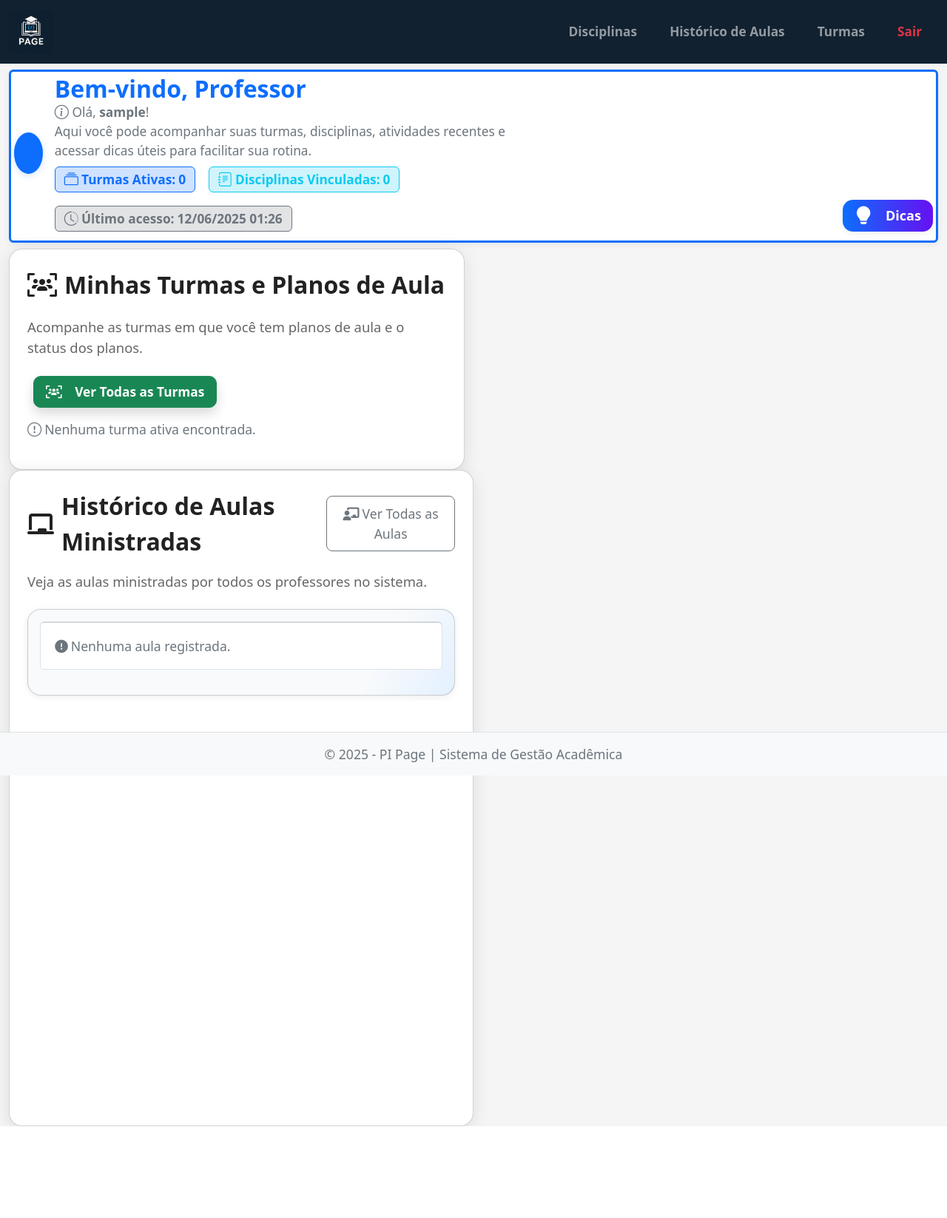
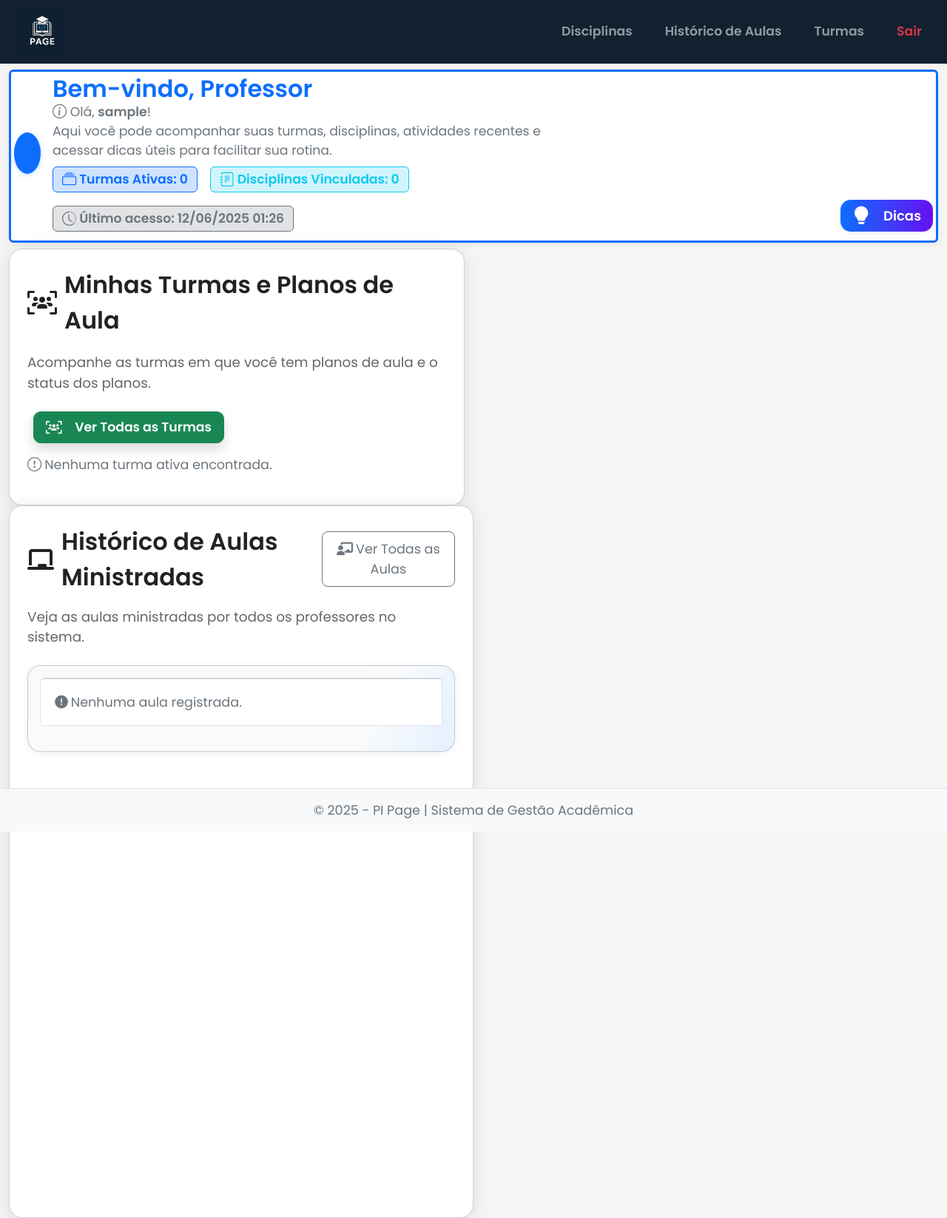
Before and after one commit to Marco-Bubola/Page--PI, a PHP site: page /views/home_professor.php in a window 1280 px wide. Shown: the whole page at 74% size. Before the commit the page ends 1522 px from the top, so only its background shows below. Run offline with PHP 8.4, Linux system fonts and the light colour scheme; a user stored in the database is signed in; data comes from the database, SQL or seed files in the repository; data that the repository does not hold is empty.

Commit message:
Modificação dos css nas páginas

```diff
--- /dev/null
+++ b/assets/css/css_base_page.css
@@ -0,0 +1,77 @@
+
+/* Fonte do Google Fonts */
+@import url('https://fonts.googleapis.com/css2?family=Poppins:wght@300;400;600&display=swap');
+
+/* Variáveis de cor */
+:root {
+  --cor-primaria: #112130;
+  --cor-secundaria: #1e3a56;
+  --cor-destaque: #2979ff;
+  --cor-clara: #f0f4f8;
+  --texto-claro: #ffffff;
+  --texto-escuro: #1c1c1c;
+}
+
+* {
+  margin: 0;
+  padding: 0;
+  box-sizing: border-box;
+  font-family: 'Poppins', sans-serif;
+}
+
+body {
+  background-color: var(--cor-clara);
+  color: var(--texto-escuro);
+  line-height: 1.6;
+}
+
+/* Container responsivo */
+.container {
+  width: 90%;
+  max-width: 1200px;
+  margin: 0 auto;
+}
+
+/* Estilo geral de botões */
+button, .btn {
+  background-color: var(--cor-destaque);
+  color: var(--texto-claro);
+  border: none;
+  padding: 10px 20px;
+  border-radius: 8px;
+  cursor: pointer;
+  transition: background-color 0.3s ease;
+}
+
+button:hover, .btn:hover {
+  background-color: #005ecb;
+}
+
+/* Navegação */
+nav {
+  background-color: var(--cor-primaria);
+  padding: 10px 0;
+}
+
+nav a {
+  color: var(--texto-claro);
+  text-decoration: none;
+  margin: 0 15px;
+  font-weight: 500;
+}
+
+/* Responsividade */
+@media (max-width: 768px) {
+  nav a {
+    display: block;
+    margin: 10px 0;
+  }
+
+  .container {
+    width: 95%;
+  }
+
+  table {
+    font-size: 14px;
+  }
+}
--- a/views/disciplinas.php
+++ b/views/disciplinas.php
@@ -97,6 +97,7 @@ if ($resTurmas && $resTurmas->num_rows > 0) {
 <head>
     <meta charset="UTF-8">
     <title>Disciplinas - PI Page</title>
+    <link rel="stylesheet" href="../assets/css/css_base_page.css">
     <link rel="icon" type="image/png" href="../assets/img/LOGO_PAGE.png">
     <link href="https://cdn.jsdelivr.net/npm/bootstrap@5.3.0/dist/css/bootstrap.min.css" rel="stylesheet">
     <link href="https://cdn.jsdelivr.net/npm/bootstrap-icons@1.11.3/font/bootstrap-icons.min.css" rel="stylesheet">
--- a/views/gerenciar_usuarios.php
+++ b/views/gerenciar_usuarios.php
@@ -247,6 +247,7 @@ $erro = isset($_GET['erro']) ? $_GET['erro'] : '';
 <head>
     <meta charset="UTF-8">
     <title>Gerenciar Usuários</title>
+    <link rel="stylesheet" href="../assets/css/css_base_page.css">
     <link href="https://cdn.jsdelivr.net/npm/bootstrap@5.3.0/dist/css/bootstrap.min.css" rel="stylesheet">
     <link rel="icon" type="image/png" href="../assets/img/LOGO_PAGE.png">
     <style>
--- a/views/historico_aulas.php
+++ b/views/historico_aulas.php
@@ -129,6 +129,7 @@ while ($row = $res_disc->fetch_assoc()) $disciplinas[] = $row['nome'];
 <head>
     <meta charset="UTF-8">
     <title>Histórico de Aulas Ministradas - PI Page</title>
+    <link rel="stylesheet" href="../assets/css/css_base_page.css">
     <link rel="icon" type="image/png" href="../assets/img/LOGO_PAGE.png">
     <link href="https://cdn.jsdelivr.net/npm/bootstrap@5.3.0/dist/css/bootstrap.min.css" rel="stylesheet">
     <link rel="stylesheet" href="https://cdnjs.cloudflare.com/ajax/libs/font-awesome/6.4.2/css/all.min.css">
--- a/views/home_coordenador.php
+++ b/views/home_coordenador.php
@@ -73,6 +73,7 @@ if ($res && $res->num_rows > 0) {
 <head>
     <meta charset="UTF-8">
     <title>Home Coordenador - PI Page</title>
+    <link rel="stylesheet" href="../assets/css/css_base_page.css">
     <link rel="icon" type="image/png" href="../assets/img/LOGO_PAGE.png">
     <link href="https://cdn.jsdelivr.net/npm/bootstrap@5.3.0/dist/css/bootstrap.min.css" rel="stylesheet">
     <style>
--- a/views/home_professor.php
+++ b/views/home_professor.php
@@ -184,6 +184,7 @@ if ($result && $result->num_rows > 0) {
 <head>
     <meta charset="UTF-8">
     <title>Home Professor - PI Page</title>
+    <link rel="stylesheet" href="../assets/css/css_base_page.css">
     <link rel="icon" type="image/png" href="../assets/img/LOGO_PAGE.png">
     <link href="https://cdn.jsdelivr.net/npm/bootstrap@5.3.0/dist/css/bootstrap.min.css" rel="stylesheet">
     <link rel="stylesheet" href="https://cdnjs.cloudflare.com/ajax/libs/font-awesome/6.4.2/css/all.min.css">
--- a/views/login.php
+++ b/views/login.php
@@ -60,6 +60,7 @@ if ($_SERVER["REQUEST_METHOD"] == "POST") {
 <head>
     <meta charset="UTF-8">
     <title>Login - Page</title>
+    <link rel="stylesheet" href="../assets/css/css_base_page.css">
     <link rel="icon" type="image/png" href="../assets/img/LOGO_PAGE.png">
     <link href="https://cdn.jsdelivr.net/npm/bootstrap@5.3.0/dist/css/bootstrap.min.css" rel="stylesheet">
     <link href="https://cdn.jsdelivr.net/npm/bootstrap-icons@1.10.5/font/bootstrap-icons.css" rel="stylesheet">
--- a/views/planos.php
+++ b/views/planos.php
@@ -128,6 +128,7 @@ if ($turma_id && !empty($planos)) {
 <head>
     <meta charset="UTF-8">
     <title>Planos de Aula - PI Page</title>
+    <link rel="stylesheet" href="../assets/css/css_base_page.css">
     <link rel="icon" type="image/png" href="../assets/img/LOGO_PAGE.png">
     <link href="https://cdn.jsdelivr.net/npm/bootstrap@5.3.0/dist/css/bootstrap.min.css" rel="stylesheet">
     <link href="https://cdn.jsdelivr.net/npm/select2@4.1.0-rc.0/dist/css/select2.min.css" rel="stylesheet" />
--- a/views/registro.php
+++ b/views/registro.php
@@ -41,6 +41,7 @@ if ($_SERVER["REQUEST_METHOD"] == "POST") {
 <head>
     <meta charset="UTF-8">
     <title>Registro - Page</title>
+    <link rel="stylesheet" href="../assets/css/css_base_page.css">
     <link rel="icon" type="image/png" href="../assets/img/LOGO_PAGE.png">
     <link href="https://cdn.jsdelivr.net/npm/bootstrap@5.3.0/dist/css/bootstrap.min.css" rel="stylesheet">
     <link href="https://cdn.jsdelivr.net/npm/bootstrap-icons@1.10.5/font/bootstrap-icons.css" rel="stylesheet">
--- a/views/registro_aulas.php
+++ b/views/registro_aulas.php
@@ -119,6 +119,7 @@ if ($turma_id && !empty($planos)) {
 <head>
     <meta charset="UTF-8">
     <title>Registro de Aulas - PI Page</title>
+    <link rel="stylesheet" href="../assets/css/css_base_page.css">
     <link rel="icon" type="image/png" href="../assets/img/LOGO_PAGE.png">
     <link href="https://cdn.jsdelivr.net/npm/bootstrap@5.3.0/dist/css/bootstrap.min.css" rel="stylesheet">
     <link rel="stylesheet" href="https://cdn.jsdelivr.net/npm/bootstrap-icons@1.10.5/font/bootstrap-icons.css">
--- a/views/turmas.php
+++ b/views/turmas.php
@@ -113,6 +113,7 @@ if ($result && $result->num_rows > 0) {
 <head>
     <meta charset="UTF-8">
     <title>Turmas - PI Page</title>
+    <link rel="stylesheet" href="../assets/css/css_base_page.css">
     <link rel="icon" type="image/png" href="../assets/img/LOGO_PAGE.png">
     <link href="https://cdn.jsdelivr.net/npm/bootstrap@5.3.0/dist/css/bootstrap.min.css" rel="stylesheet">
     <link href="https://cdn.jsdelivr.net/npm/select2@4.1.0-rc.0/dist/css/select2.min.css" rel="stylesheet" />
```
